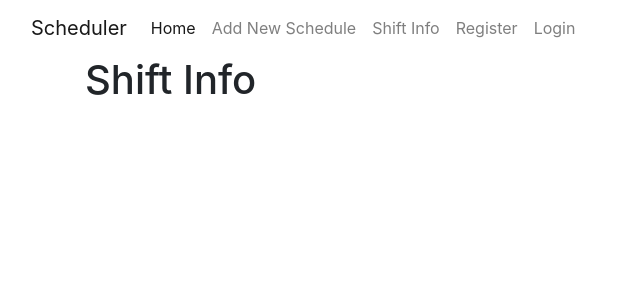
After one commit to Terry-Martin/emp-scheduler, a Django app: page /shift_info/ in a window 1280 px wide. The commit adds this page. Shown: the top 300 px of the page, without its empty margins (0-640 px from the left). Run offline with Django 3.2, Linux system fonts and the light colour scheme; data that the repository does not hold is empty.

Commit message:
Add shift_info html, url and view

```diff
--- a/emp_scheduler_app/models.py
+++ b/emp_scheduler_app/models.py
@@ -42,6 +42,7 @@ class Emp_Details(models.Model):
     def get_absolute_url(self):
         return reverse('home')
 
+
 # Connector/Many-To-Many model between Shift model and Emp_Details model
 class Scheduled(models.Model):
     shift = models.ForeignKey(Shift, on_delete=models.CASCADE)
--- a/emp_scheduler_app/urls.py
+++ b/emp_scheduler_app/urls.py
@@ -1,9 +1,12 @@
 from django.urls import path
-from .views import HomeView, InfoView, AddNewEmployeeView
+from .views import HomeView, InfoView, AddNewEmployeeView, AddScheduleView, ShiftView
 
 urlpatterns = [
     path('', HomeView.as_view(), name="home"),
     path('emp_info/<int:pk>', InfoView.as_view(), name='emp_info'),
     path('add_new_employee/', AddNewEmployeeView.as_view(),
          name='add_new_employee'),
+    path('add_schedule/', AddScheduleView.as_view(),
+         name='add_schedule'),
+    path('shift_info/', ShiftView.as_view(), name="shift_info")
 ]
--- a/emp_scheduler_app/views.py
+++ b/emp_scheduler_app/views.py
@@ -11,7 +11,6 @@ class HomeView(ListView):
 
 class InfoView(DetailView):
     model = Emp_Details
-    # model = Shift
     template_name = 'emp_info.html'
 
 
@@ -22,3 +21,14 @@ class AddNewEmployeeView(CreateView):
     fields = '__all__'  # add all fields from model
     # select certain fields
     # fields = ('first_name', 'department', 'supervisor')
+
+
+class AddScheduleView(CreateView):
+    model = Shift
+    template_name = 'add_schedule.html'
+    fields = '__all__'
+
+
+class ShiftView(ListView):
+    model = Shift
+    template_name = 'shift_info.html'
--- a/templates/base.html
+++ b/templates/base.html
@@ -29,6 +29,12 @@
                 <ul class="navbar-nav me-auto mb-2 mb-lg-0">
                     <li class="nav-item">
                         <a class="nav-link active" aria-current="page" href="{% url 'home' %}">Home</a>
+                    </li>
+                    <li class="nav-item">
+                        <a class="nav-link" href="{% url 'add_schedule' %}">Add New Schedule</a>
+                    </li>
+                    <li class="nav-item">
+                        <a class="nav-link" href="{% url 'shift_info' %}">Shift Info</a>
                     </li>
                     {% if user.is_authenticated %}
                     <li class="nav-item">
--- a/templates/home.html
+++ b/templates/home.html
@@ -11,4 +11,3 @@
 </a>
 
 {% endblock %}
-</div>
--- /dev/null
+++ b/templates/shift_info.html
@@ -0,0 +1,17 @@
+{% extends 'base.html' %}
+
+{% block content %}
+
+<h1>Shift Info</h1>
+
+{% for shift in object_list %}
+<ul>
+    <li>
+        {{ shift.name }}: {{ shift.start_time }}
+    </li>
+</ul>
+
+{% endfor %}
+
+
+{% endblock %}
```
Also changed, not shown: templates/add_schedule.html (added, +12 -0 lines), templates/emp_info.html (+0 -11 lines).
